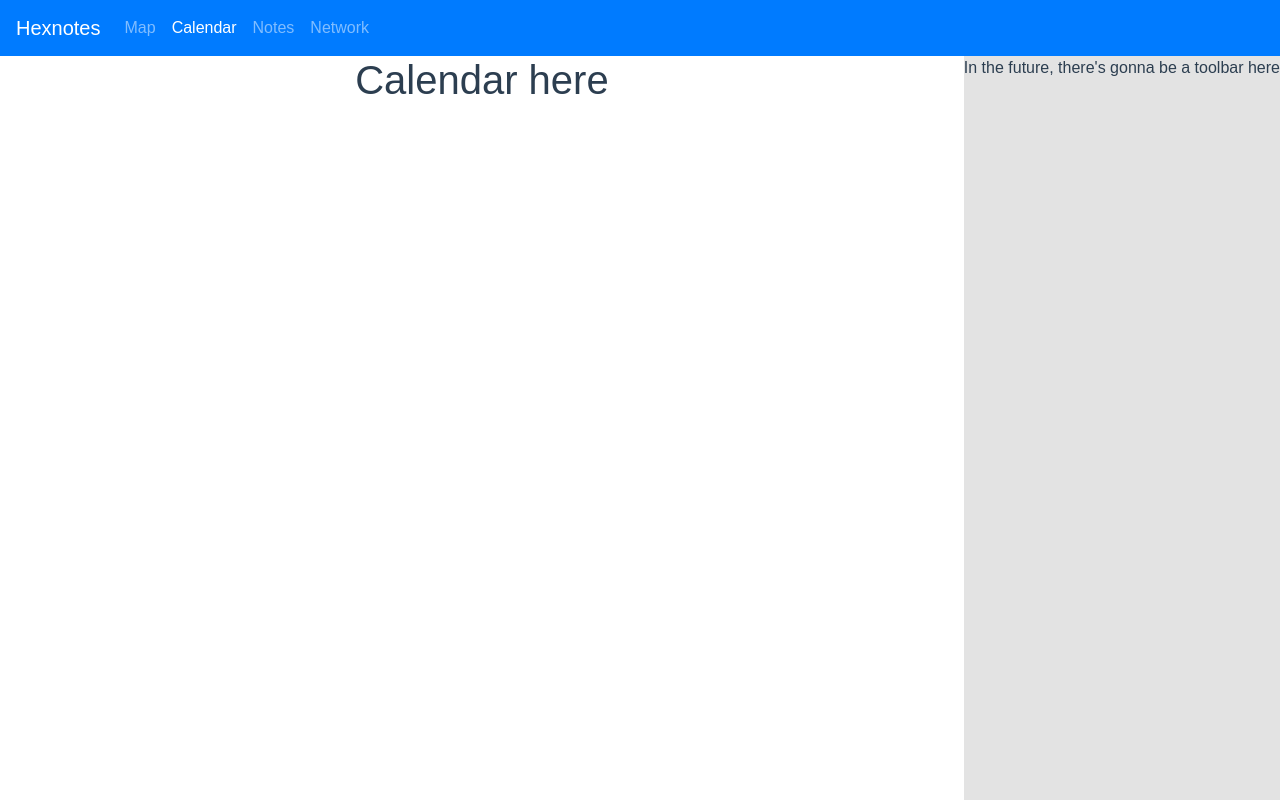
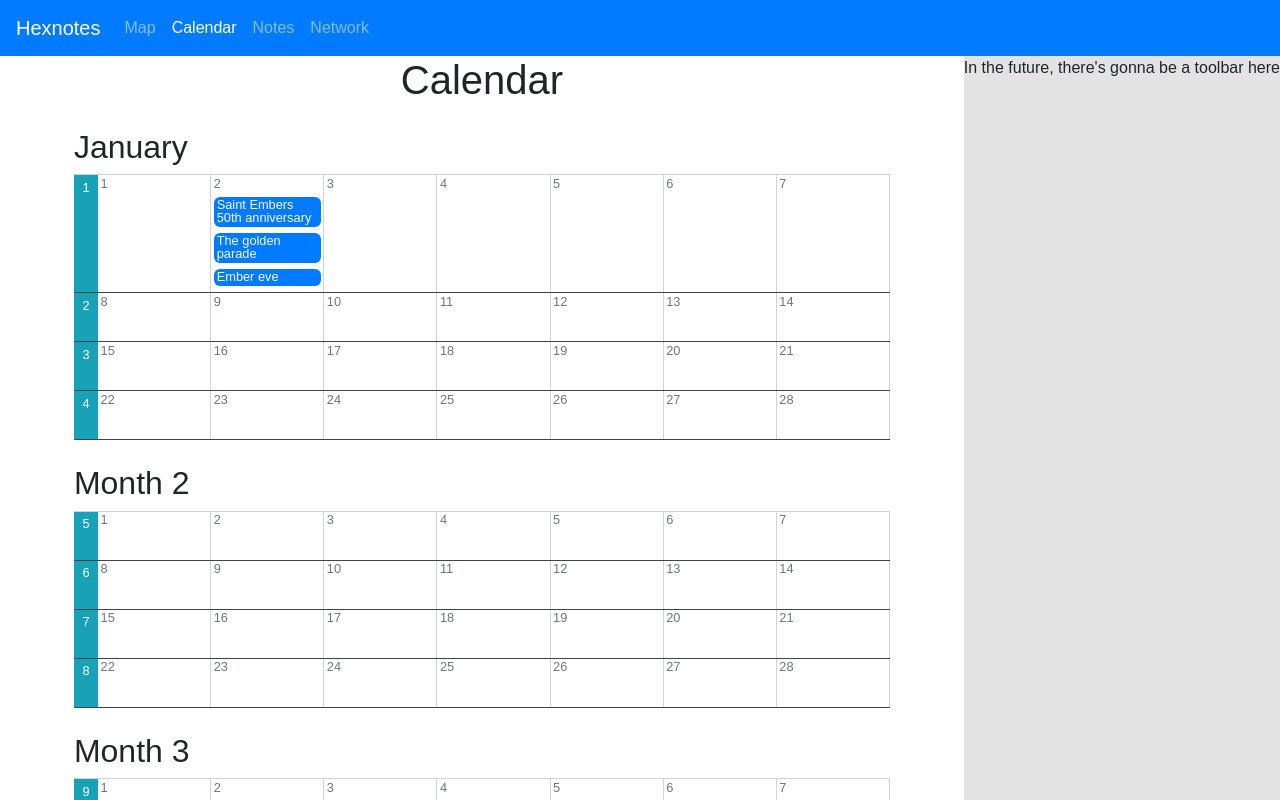
Before and after one commit to Havegum/Hexnotes, a Vue app: page /#/calendar in a window 1280 px wide. Built offline with nearby package versions, Linux system fonts and the light colour scheme; a web font is replaced by a local one.

Commit message:
First calendar commit

```diff
--- a/src/App.vue
+++ b/src/App.vue
@@ -33,17 +33,14 @@ body { overflow:hidden }
   -webkit-font-smoothing: antialiased;
   -moz-osx-font-smoothing: grayscale;
   text-align: center;
-  color: #2c3e50;
 
   display: flex;
   min-height: 100vh;
   flex-direction: column;
 }
 
-#nav {
-  a.router-link-exact-active {
-    color: white;
-  }
+#nav a.router-link-exact-active {
+  color: white;
 }
 
 #view {
@@ -53,7 +50,6 @@ body { overflow:hidden }
   flex-direction: row;
 
   #main {
-    overflow: auto;
     position: relative;
     flex-grow: 1;
   }
--- /dev/null
+++ b/src/assets/sample_calendar.json
@@ -0,0 +1,57 @@
+{
+  "month_names": [
+    "January",
+    "February",
+    "March",
+    "April",
+    "May",
+    "June",
+    "July",
+    "August",
+    "September",
+    "October",
+    "November",
+    "December"
+  ],
+  "week_names": [],
+  "day_names": [
+    "Monday",
+    "Tuesday",
+    "Wednesday",
+    "Thursday",
+    "Friday",
+    "Saturday",
+    "Sunday"
+  ],
+  "years": [
+    {
+      "year": 2019,
+      "month_count": 12,
+      "months": [
+        {
+          "month": "January",
+          "week_count": 4,
+          "weeks": [
+            {
+              "day_count": 7,
+              "days": [
+                {},
+                {
+                  "happenings": [
+                    { "text": "Saint Embers 50th anniversary", "color": "orange" },
+                    { "text": "The golden parade", "color": "orange" },
+                    { "text": "Ember eve", "color": "orange" }
+                  ] },
+                {},
+                {},
+                {},
+                {},
+                {}
+              ]
+            }
+          ]
+        }
+      ]
+    }
+  ]
+}
--- /dev/null
+++ b/src/classes/Calendar.js
@@ -0,0 +1,79 @@
+class Happening {
+  text = 'Festival of the sea'
+  color = 'lightblue'
+
+  constructor (options) {
+    this.text = options.text
+    this.color = options.color
+  }
+}
+
+class Day {
+  name = undefined
+  happenings = []
+
+  constructor (options) {
+    if (options.happenings) {
+      this.happenings = options.happenings.map(h => new Happening(h))
+    }
+    this.name = options.name
+  }
+}
+
+class Week {
+  name = undefined
+  days = []
+
+  constructor (options) {
+    this.days.lenght = options.day_count
+    for (let i = 0; i < options.days.length; i++) {
+      this.days[i] = new Day(options.days[i])
+    }
+    this.name = options.name
+  }
+}
+
+class Month {
+  name = undefined
+  weeks = []
+
+  constructor (options) {
+    this.weeks.length = options.week_count
+    for (var i = 0; i < options.weeks.length; i++) {
+      this.weeks[i] = new Week(options.weeks[i])
+    }
+    this.name = options.month
+  }
+}
+
+class Year {
+  year = 1
+  // TODO: Should probably be a string
+  //       People might want the format: "n-th of *something*"
+  months = []
+
+  constructor (options) {
+    this.months.length = options.month_count
+    for (var i = 0; i < options.months.length; i++) {
+      this.months[i] = new Month(options.months[i])
+    }
+    this.year = options.year
+  }
+}
+
+export default class Calendar {
+  years = []
+
+  standard_months = 12
+  standard_month_names = []
+
+  standard_weeks = 4
+  standard_weeks_names = []
+
+  standard_days = 7
+  standard_days_names = []
+
+  constructor (options) {
+    this.years = options.years.map(y => new Year(y))
+  }
+}
--- a/src/views/Calendar.vue
+++ b/src/views/Calendar.vue
@@ -1,5 +1,102 @@
 <template>
-  <div>
-    <h1>Calendar here</h1>
+  <div id="calendar">
+    <h1>Calendar</h1>
+    <div v-for="(month, m) in cal.years[0].months" class="month">
+      <h2>{{( month ? month.name : cal.standard_month_names[m] || 'Month ' + (m+1) )}}</h2>
+      <div v-for="(week, w) in month ? month.weeks : cal.standard_weeks" class="week">
+        <div class="week-num label">
+          <p v-if="week && week.name">{{ week.name }}</p>
+          <p v-else>{{ w+1 + m*(month ? month.weeks.length : cal.standard_weeks) }}</p>
+        </div>
+        <div v-for="(day, d) in month && week ? week.days : cal.standard_days" class="day">
+          <p class="label">{{ d+1 + w*(week && week.days ? week.days.length : cal.standard_days) }}</p>
+          <div v-if="day">
+            <p v-for="happening in day.happenings" class="bg-primary text-light pill">{{ happening.text }}</p>
+          </div>
+        </div>
+      </div>
+    </div>
   </div>
 </template>
+
+<script>
+import Calendar from '@/classes/Calendar.js'
+let sample_calendar = require('@/assets/sample_calendar.json')
+
+export default {
+  data: function () {
+    return {
+    }
+  },
+  beforeMount: function () {
+    this.cal = new Calendar(sample_calendar)
+    console.log(this.cal);
+  }
+}
+</script>
+
+<style lang='scss'>
+#calendar {
+  position: absolute;
+  top: 0;
+  bottom: 0;
+  left: 0;
+  right: 0;
+  overflow-y: auto;
+  overflow-x: hidden;
+}
+
+.month {
+  max-width: calc(35em + 20vw);
+  margin: 1.5em auto 0;
+
+  h2 {
+    text-align: left;
+  }
+}
+
+.week {
+  display: flex;
+  flex-direction: row;
+  position: relative;
+  border-bottom: 1px solid #444;
+
+  &:first-of-type {
+    border-top: 1px solid lightgrey;
+  }
+
+  p {
+    font-size: .8em;
+    margin: .2em;
+  }
+  .pill {
+    border-radius: 6px;
+    padding: 2px 3px;
+  }
+  .label { user-select: none; color: var(--gray) }
+  .week-num {
+      padding-top: 0;
+      flex-basis: 1em;
+      color: var(--white);
+      background-color: var(--info);
+      writing-mode: sideways;
+      text-orientation: sideways;
+      flex-grow: 1;
+  }
+  .day {
+    border-right: 1px solid lightgrey;
+    text-align: left;
+    flex-basis: 2em;
+    flex-grow: 10;
+    min-height: 3em;
+
+    &:hover {
+      background-color: lightgray;
+    }
+    p {
+      line-height: 1em;
+      margin-bottom: .5em;
+    }
+  }
+}
+</style>
--- a/src/views/Hexmap.vue
+++ b/src/views/Hexmap.vue
@@ -4,7 +4,7 @@
 
 <script>
 import Hexmap from '@/scripts/hexmap.js'
-let worldmap = require('@/assets/worldmap_tall.jpg')
+let worldmap = require('@/assets/worldmap.png')
 // let worldmap = require('@/assets/worldmap.png')
 
 export default {
```
Also changed, not shown: 2 other files (tests, documents, lock files or other folders).
